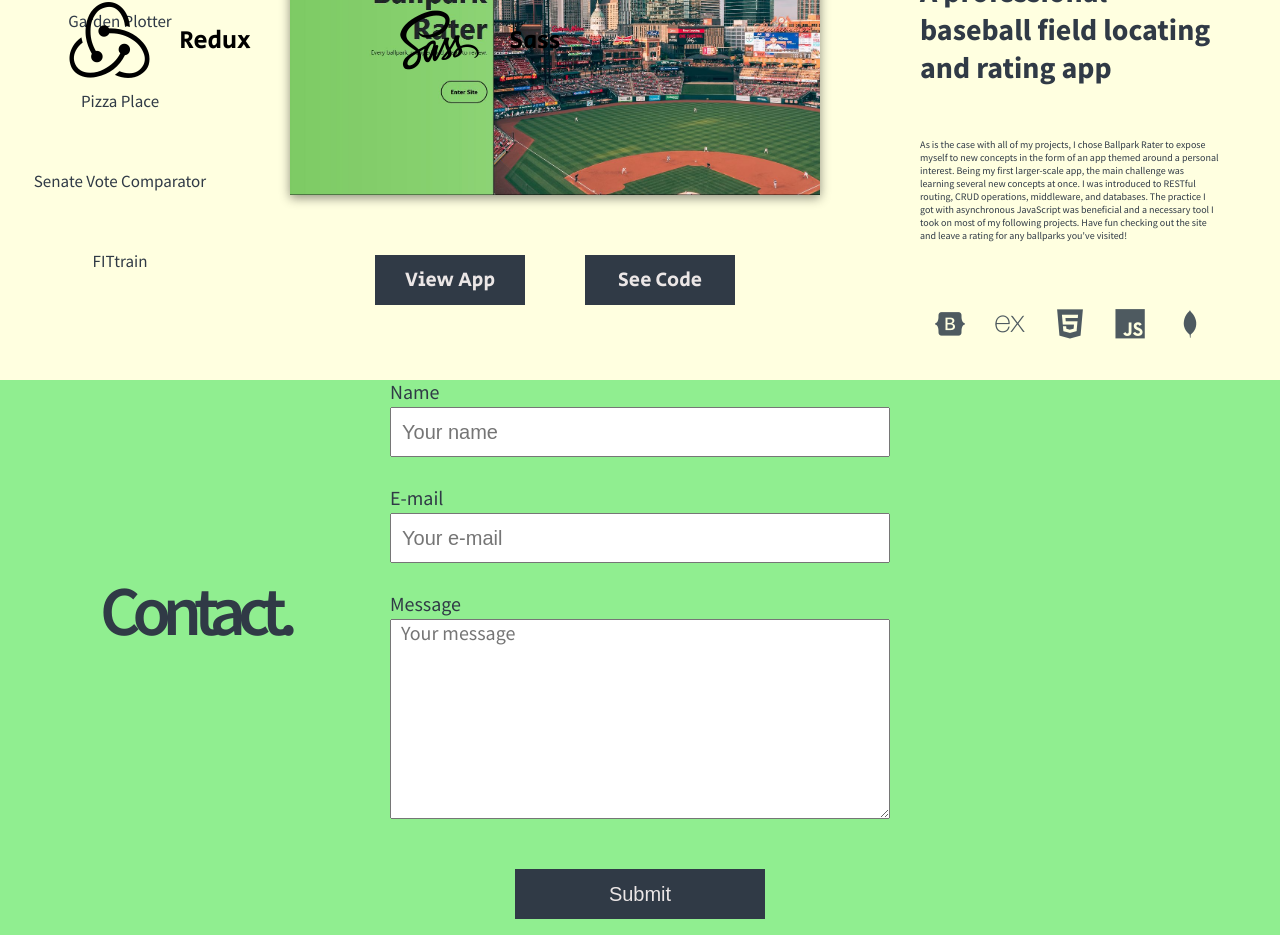
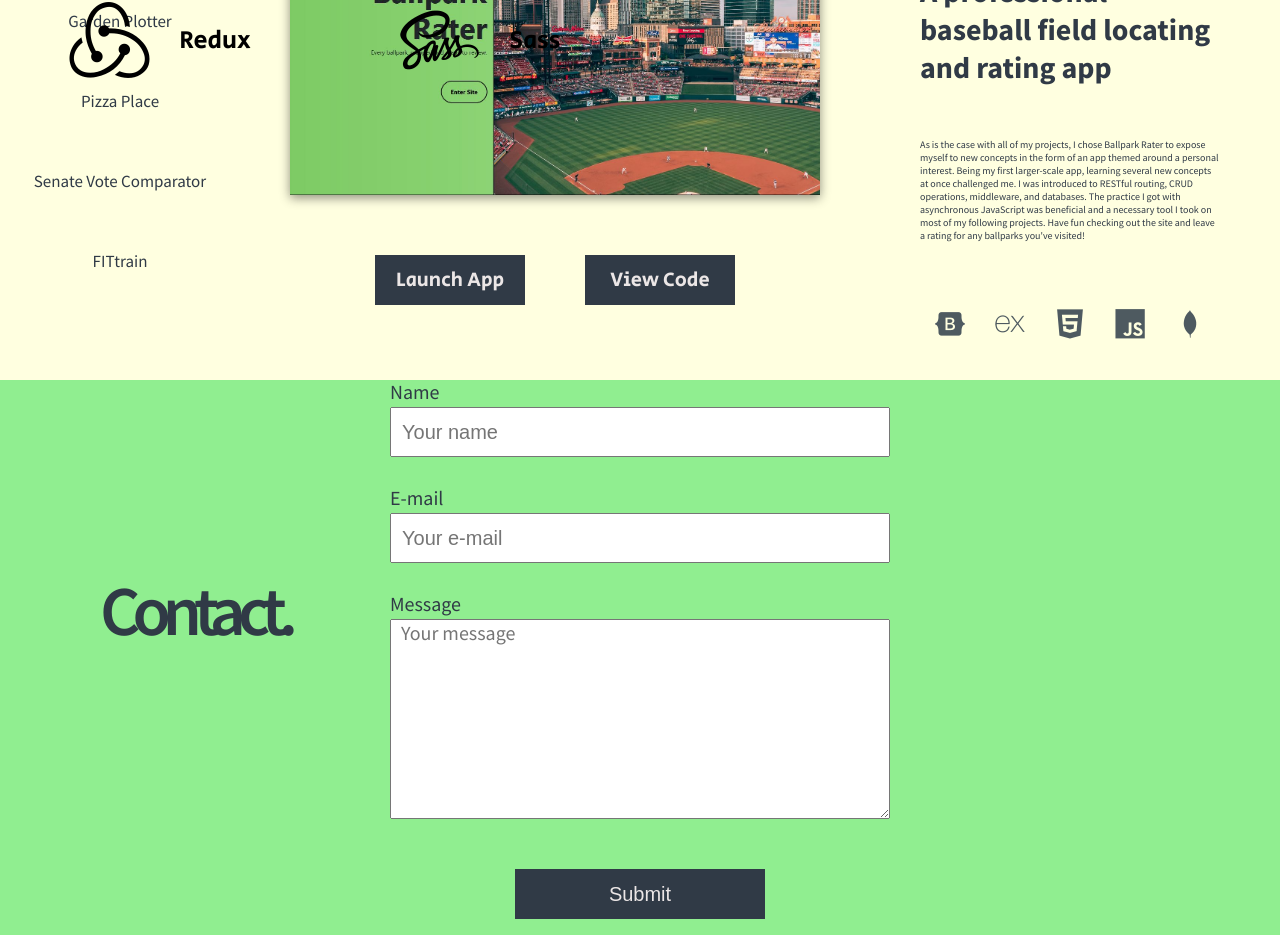
Before and after one commit to krause-matt/mattkrause-portfolio, a React (Create React App) app: page / in a window 1280 px wide. Shown: the part 1380-2315 px from the top of the page. Built offline with nearby package versions, Linux system fonts and the light colour scheme.

Commit message:
Inital draft of all project summaries complete

```diff
--- a/src/components/Projects.jsx
+++ b/src/components/Projects.jsx
@@ -20,7 +20,7 @@ export default function Projects() {
       "devicon-mongodb-plain",
     ],
     detail:
-      "As is the case with all of my projects, I chose Ballpark Rater to expose myself to new concepts in the form of an app themed around a personal interest. Being my first larger-scale app, the main challenge was learning several new concepts at once. I was introduced to RESTful routing, CRUD operations, middleware, and databases. The practice I got with asynchronous JavaScript was beneficial and a necessary tool I took on most of my following projects. Have fun checking out the site and leave a rating for any ballparks you've visited!",
+      "As is the case with all of my projects, I chose Ballpark Rater to expose myself to new concepts in the form of an app themed around a personal interest. Being my first larger-scale app, learning several new concepts at once challenged me. I was introduced to RESTful routing, CRUD operations, middleware, and databases. The practice I got with asynchronous JavaScript was beneficial and a necessary tool I took on most of my following projects. Have fun checking out the site and leave a rating for any ballparks you've visited!",
     image: ballparkRater[0],
   };
   const garden = {
@@ -33,7 +33,7 @@ export default function Projects() {
       "devicon-redux-original",
     ],
     detail:
-      "I've always thought an app to keep track of garden and planting details from year-to-year would be useful, so I decided to build one using React and Redux. Several customizable garden features and components were purposely included to learn Redux state management. My main focus for this project was the front-end, so I took care of the REST API with a limited npm package. Implementing CRUD operations using this strategy was tricky. If I were to build the app today, I'd establish a proper database and make it more robust. I learned authentication/authorization using Google OAuth for this app.",
+      "I've always thought an app to keep track of garden and planting details from year-to-year would be useful, so I decided to build one using React and Redux. Several customizable garden features and components were purposely included to learn Redux state management. My main focus for this project was the front-end, so I took care of the REST API with a limited npm package. Implementing CRUD operations using this strategy was tricky. If I were to build the app today, I'd establish a proper database and allow photo uploads. I learned authentication/authorization using Google OAuth for this app.",
     image: gardenPlotter[0],
   };
   const pizza = {
@@ -45,7 +45,8 @@ export default function Projects() {
       "devicon-javascript-plain",
       "devicon-react-original",
     ],
-    detail: "I wanted to try an e-commerce site and write more React code.",
+    detail:
+      "I wanted to try creating an e-commerce site and get more experience with React code. The order customization portion of the app was a great learning process, as I had a combination of drop-downs, radio buttons, and checkboxes all contributing to state. I learned Google Firebase and Stripe to take care of the backend database and payment processes. I would like to try implementing Redux into this app or my next e-commerce project for more efficient state management between major components.",
     image: pizzaPlace[0],
   };
   const senate = {
@@ -56,14 +57,16 @@ export default function Projects() {
       "devicon-javascript-plain",
       "devicon-react-original",
     ],
-    detail: "",
+    detail:
+      "During a prior presidential primary race, I remember being curious about vote differences in congress between the candidates. This came to my mind when determining what to build for my first React app. Lucky, a public API existed with all of the data necessary to make a vote comparitor I was interested in. With almost 20 state items and multiple API requests, I had to work through problems with infinite React rendering. I used log statements to better understand the process order of my code and help correctly set my useEffect dependencies and useRef variables.",
     image: senateAPI[0],
   };
   const fit = {
     title: "FITtrain",
     subtitle: "Gym landing page designed using CSS grid",
     icons: ["devicon-html5-plain", "devicon-sass-original"],
-    detail: "",
+    detail:
+      "This project differs from the rest in that it is design-first rather than function-first. I had seen both CSS grid and Sass being used while watching developer tutorials on YouTube, and wanted to try them for myself. The speed at which you can design an app with Bootstrap is convenient, but I enjoyed getting to utilize my creative chops a bit more with custom styling. I have taken my lesson on Sass forward to other work, including the portfolio site you're on right now!",
     image: fitTrain[0],
   };
 
@@ -122,8 +125,8 @@ export default function Projects() {
           <div className="images">
             <img src={projectDetails.image} />
             <div className="buttons">
-              <button>View App</button>
-              <button>See Code</button>
+              <button>Launch App</button>
+              <button>View Code</button>
             </div>
           </div>
           <div className="description">
--- a/src/images.js
+++ b/src/images.js
@@ -23,15 +23,16 @@ export const pizzaPlace = [
 ];
 
 export const senateAPI = [
+  "/project_images/senate-api/vote-details.JPG",
   "/project_images/senate-api/home.JPG",
   "/project_images/senate-api/dropdown.JPG",
   "/project_images/senate-api/details.JPG",
 ];
 
 export const fitTrain = [
+  "/project_images/fit-train/grid.JPG",
   "/project_images/fit-train/main.JPG",
   "/project_images/fit-train/cards.JPG",
-  "/project_images/fit-train/grid.JPG",
 ];
 
 export const tableGrab = [
```
Also changed, not shown: public/project_images/senate-api/vote-details.JPG (added).
